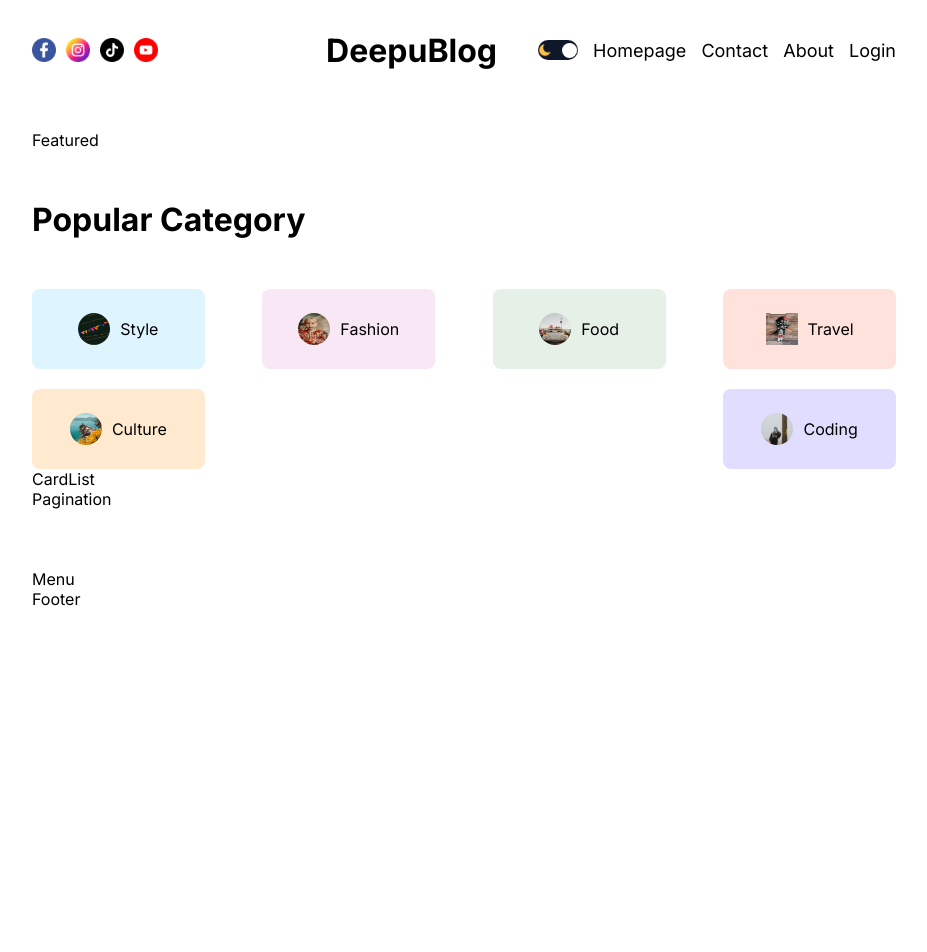
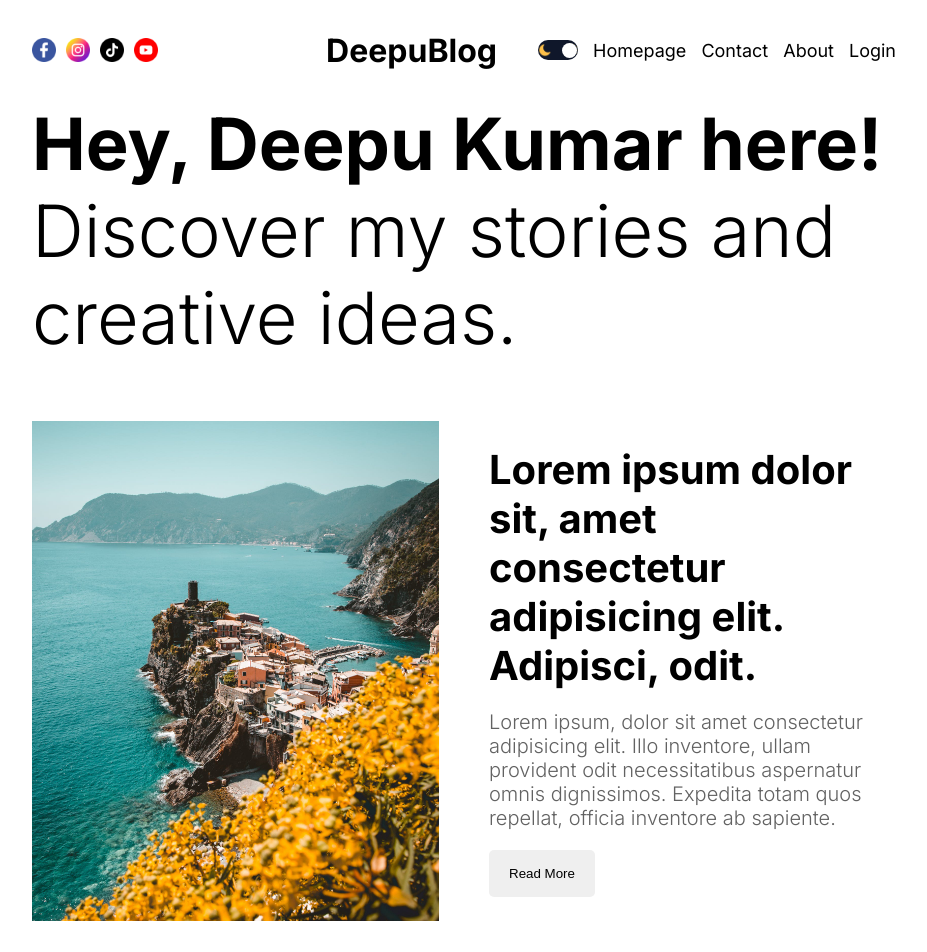
Before and after one commit to Deepu1307/tech-blog, a Next.js app: page / in a window 1280 px wide. Shown: the top 952 px of the page, without its empty margins (176-1103 px from the left). Before the commit the page ends 800 px from the top, so only its background shows below. Built offline with nearby package versions, Linux system fonts and the light colour scheme.

Commit message:
Added featured component

```diff
--- a/src/app/components/featured/Featured.jsx
+++ b/src/app/components/featured/Featured.jsx
@@ -1,11 +1,26 @@
 import React from "react";
 import styles from "./featured.module.css";
+import Image from "next/image";
 
 
 const Featured = () => {
   return (
-    <div className={styles.container}>
-      Featured
+    <div>
+      <h1 className={styles.title}>
+        <b>Hey, Deepu Kumar here!</b> Discover my stories and creative ideas.
+      </h1>
+      <div className={styles.post}>
+        <div className={styles.imgContainer}>
+          <Image src="/p1.jpeg" alt="post_image" fill className={styles.images} />
+        </div>
+        <div className={styles.textContainer}>
+          <h1 className={styles.postTitle}>Lorem ipsum dolor sit, amet consectetur adipisicing elit. Adipisci, odit.</h1>
+          <p className={styles.postDesc}>
+            Lorem ipsum, dolor sit amet consectetur adipisicing elit. Illo inventore, ullam provident odit necessitatibus aspernatur omnis dignissimos. Expedita totam quos repellat, officia inventore ab sapiente.
+          </p>
+          <button className={styles.button}>Read More</button>
+        </div>
+      </div>
     </div>
   );
 };
```
